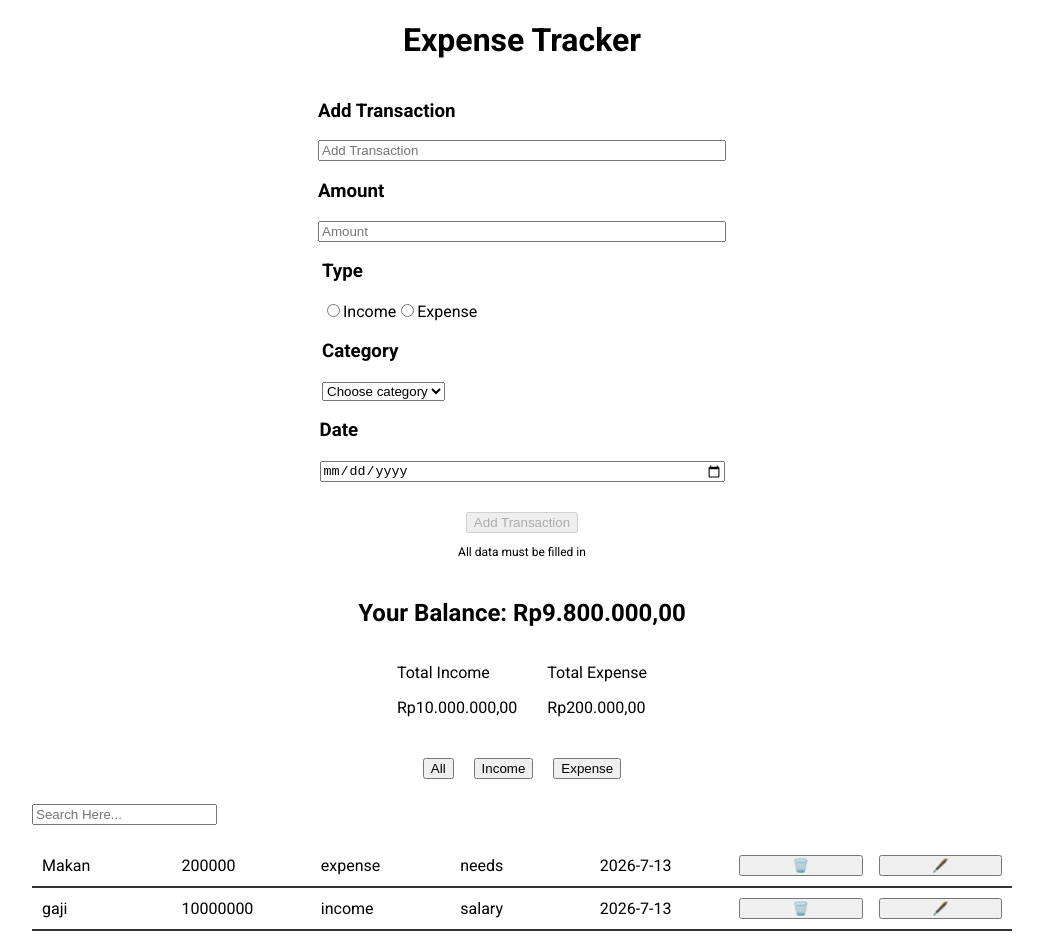
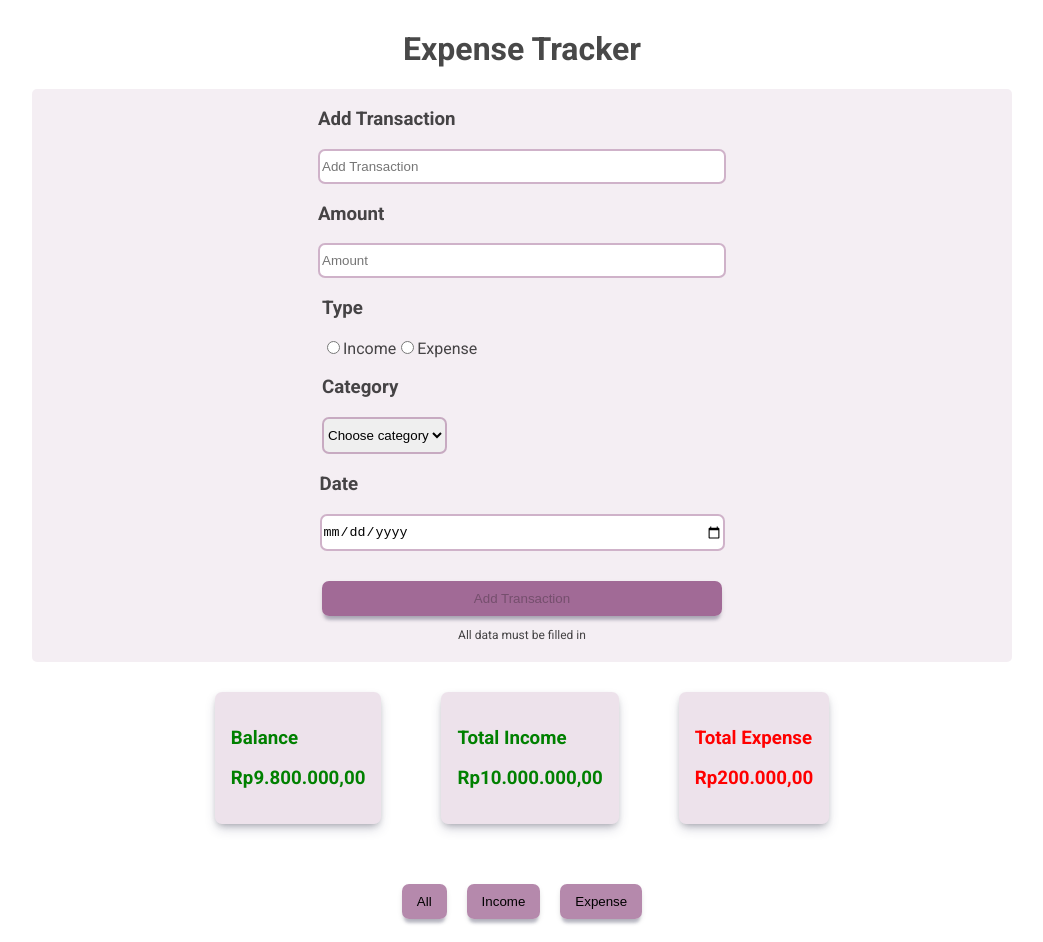
Before and after one commit to dellya-dev/expense-tracker, a React (Vite) app: page / in a window 1280 px wide. Shown: the top 942 px of the page, without its empty margins (118-1161 px from the left). Built offline with nearby package versions, Linux system fonts and the light colour scheme.

Commit message:
Styling elements

```diff
--- a/src/App.css
+++ b/src/App.css
@@ -1,3 +1,24 @@
-.title-header{
+.title-header {
   text-align: center;
 }
+
+input {
+  padding-top: 8px;
+  padding-bottom: 8px;
+  border-radius: 7px;
+  border: solid 2px rgba(158, 100, 146, 0.493);
+  outline: none;
+}
+
+button {
+  cursor: pointer;
+  background-color:  rgba(158, 100, 146, 0.76);
+  border: none;
+  border-radius: 7px;
+  padding: 10px 15px;
+  box-shadow: rgba(50, 50, 93, 0.25) 0px 6px 3px -2px, rgba(0, 0, 0, 0.3) 0px 3px 7px -3px;
+}
+
+button:hover{
+  opacity: 0.8;
+}
--- a/src/components/Summary.css
+++ b/src/components/Summary.css
@@ -1,16 +1,30 @@
 
-
-.total-income-expense{
-  display: flex;
-  flex-direction: row;
-  justify-content: center;
-  gap: 30px;
+.summary-container{
+ display: flex;
+ justify-content: center;
+ flex-direction: row;
+ gap: 40px;
+ margin-bottom: 50px;
 }
 
-.balance{
-  display: flex;
-  flex-direction: row;
-  align-items: center;
-  justify-content: center;
+.balance-card,
+.income-card,
+.expense-card{
+  background-color:  rgba(158, 100, 145, 0.185);
+  border-radius: 7px;
+  margin: 10px;
+  padding: 16px;
+  box-shadow: rgba(50, 50, 93, 0.25) 0px 6px 12px -2px, rgba(0, 0, 0, 0.3) 0px 3px 7px -3px;
+}
 
+.balance-card{
+  color: green;
 }
+
+.income-card{
+  color: green;
+}
+
+.expense-card{
+  color: red;
+}
--- a/src/components/Summary.jsx
+++ b/src/components/Summary.jsx
@@ -3,17 +3,20 @@ import './Summary.css'
 function Summary({ totalIncome, totalExpense, balance }) {
   return (
     <>
-      <div className='summary-container'>
-        <h2 className='balance'
-          >Your Balance: Rp{balance.toLocaleString("id-ID")},00</h2>
-        <div className="total-income-expense">
-          <div>
-            <p>Total Income</p>
-            <p>Rp{totalIncome.toLocaleString("id-ID")},00 </p>
+      <div >
+        <div className='summary-container'>
+          <div className='balance-card'>
+            <h3
+            >Balance</h3>
+            <h3> Rp{balance.toLocaleString("id-ID")},00</h3>
           </div>
-          <div>
-            <p>Total Expense</p>
-            <p> Rp{totalExpense.toLocaleString("id-ID")},00</p>
+          <div className='income-card'>
+            <h3>Total Income</h3>
+            <h3>Rp{totalIncome.toLocaleString("id-ID")},00 </h3>
+          </div>
+          <div className='expense-card'>
+            <h3>Total Expense</h3>
+            <h3> Rp{totalExpense.toLocaleString("id-ID")},00</h3>
           </div>
         </div>
       </div>
--- a/src/components/TransactionsForm.css
+++ b/src/components/TransactionsForm.css
@@ -2,6 +2,9 @@
   display: flex;
   flex-direction: column;
   align-items: center;
+  background-color:  rgba(158, 100, 146, 0.11);
+  margin-bottom: 20px;
+  border-radius: 5px;
 }
 
 .form-title,
@@ -12,6 +15,7 @@
   width: 400px;
 }
 
+
 .form-date{
   margin-bottom: 30px;
 }
@@ -20,3 +24,20 @@
   font-size: 12px;
   margin-bottom: 20px;
 }
+
+select{
+  padding-top: 8px;
+  padding-bottom: 8px;
+  border-radius: 7px;
+  border: solid 2px rgba(158, 100, 146, 0.493);
+  outline: none;
+}
+
+.submit-button{
+  width: 400px;
+  background-color: green;
+}
+
+.submit-button:disabled{
+  background-color:  rgba(158, 100, 146, 0.952);
+}
--- a/src/components/TransactionsForm.jsx
+++ b/src/components/TransactionsForm.jsx
@@ -146,6 +146,7 @@ function TransactionsForm({ handleAddTransaction, editingTransaction, handleEdit
           />
         </div>
         <button
+          className='submit-button'
           disabled={!isValidForm}
           onClick={handleSubmit}>
           {editingTransaction ? "Save Changes" : "Add Transaction"}
--- a/src/components/TransactionsItem.css
+++ b/src/components/TransactionsItem.css
@@ -19,3 +19,11 @@
 .transaction-list p {
   margin: 0;
 }
+
+.delete-button{
+  background-color: red;
+}
+
+.edit-button{
+  background-color: green;
+}
--- a/src/components/TransactionsItem.jsx
+++ b/src/components/TransactionsItem.jsx
@@ -10,8 +10,8 @@ function TransactionsItem({ transaction, deleteTransaction, handleStartEdit }) {
           <p>{transaction.type}</p>
           <p>{transaction.category}</p>
           <p>{transaction.date}</p>
-          <button onClick={() => deleteTransaction(transaction.id)}>🗑️</button>
-          <button onClick={() => handleStartEdit(transaction)}>🖋️</button>
+          <button className='delete-button' onClick={() => deleteTransaction(transaction.id)}>🗑️</button>
+          <button className='edit-button' onClick={() => handleStartEdit(transaction)}>🖋️</button>
       </div>
     </>
   )
--- a/src/index.css
+++ b/src/index.css
@@ -2,4 +2,6 @@ body{
   font-family: "Roboto", serif;
   margin-left: 150px;
   margin-right: 150px;
+  margin-top: 30px;
+  color: rgba(0, 0, 0, 0.719);
 }
```
